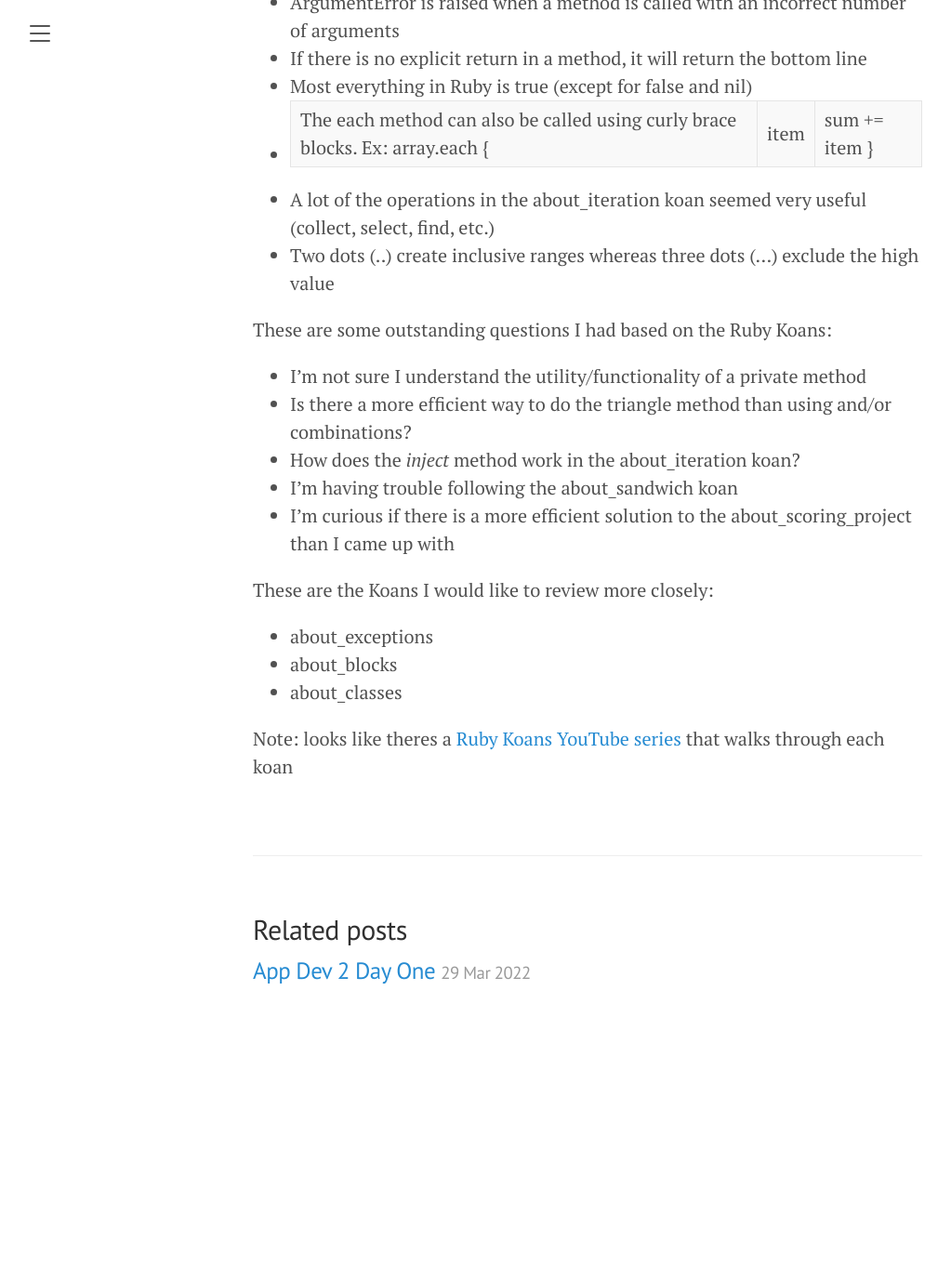
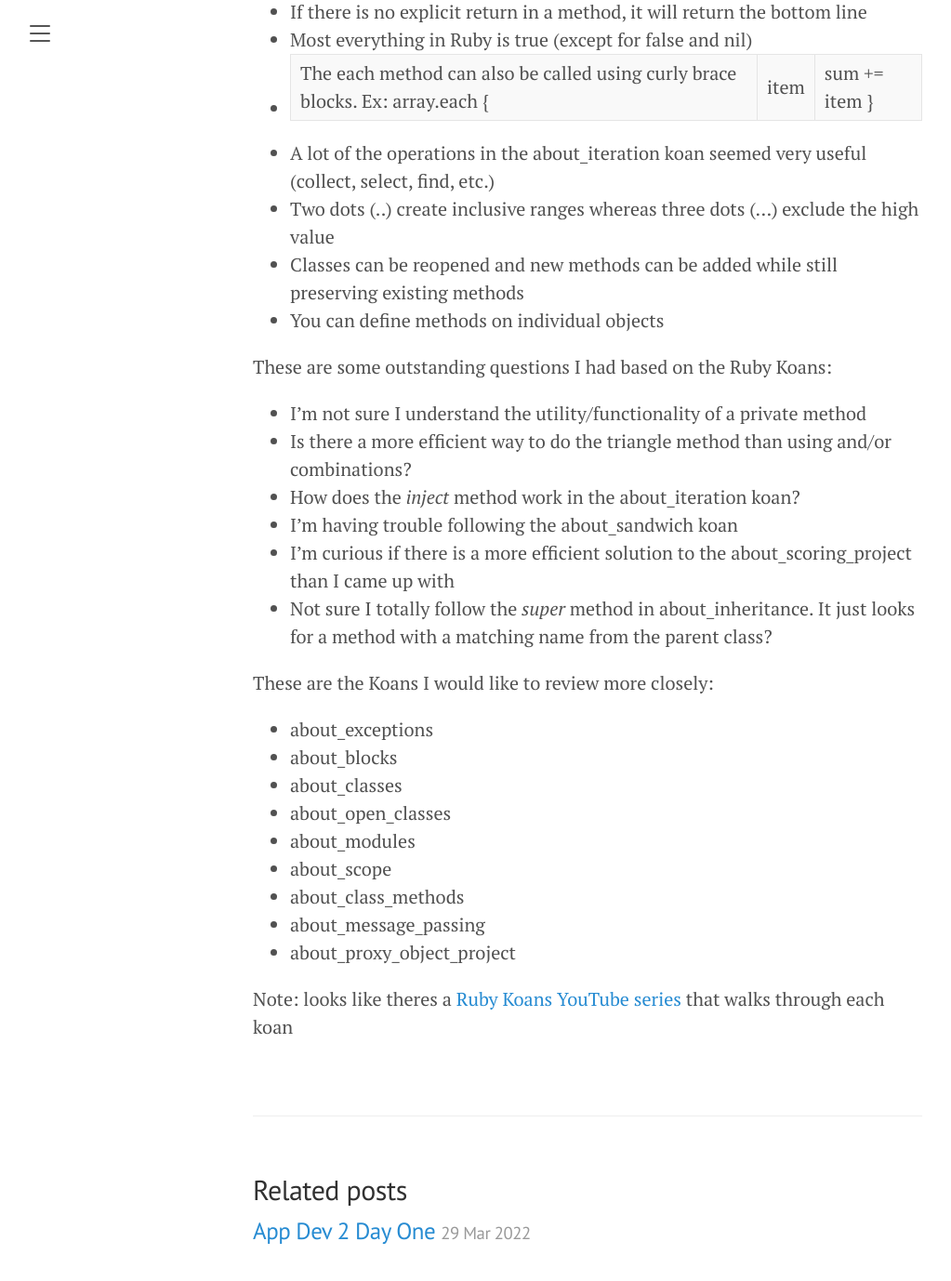
Before and after one commit to cbulzoni/journal, a Jekyll site: the page built from _posts/2022-03-29-three-things-i-learned-from-the-ruby-koans.md, in a window 1280 px wide and 1400 px high, scrolled down 464 px. Shown: the top 1378 px of the window at 93% size, without its empty margins (8-1031 px from the left). Built offline with Jekyll 4.4.1, drawn with Linux system fonts in a browser that asks for light colours; before the commit the page ends 1584 px from its top, so only the background shows below that; some of the changed text lies outside the part shown.

Commit message:
Update 2022-03-29-three-things-i-learned-from-the-ruby-koans.md

```diff
--- a/_posts/2022-03-29-three-things-i-learned-from-the-ruby-koans.md
+++ b/_posts/2022-03-29-three-things-i-learned-from-the-ruby-koans.md
@@ -13,6 +13,8 @@ Here are some things I learned from [The Ruby Koans](http://rubykoans.com/):
  - The each method can also be called using curly brace blocks. Ex: array.each { |item| sum += item }
  - A lot of the operations in the about_iteration koan seemed very useful (collect, select, find, etc.)
  - Two dots (..) create inclusive ranges whereas three dots (...) exclude the high value
+ - Classes can be reopened and new methods can be added while still preserving existing methods
+ - You can define methods on individual objects
 
 These are some outstanding questions I had based on the Ruby Koans:
 
@@ -21,11 +23,18 @@ These are some outstanding questions I had based on the Ruby Koans:
  - How does the _inject_ method work in the about_iteration koan?
  - I'm having trouble following the about_sandwich koan
  - I'm curious if there is a more efficient solution to the about_scoring_project than I came up with
+ - Not sure I totally follow the _super_ method in about_inheritance. It just looks for a method with a matching name from the parent class?
 
 These are the Koans I would like to review more closely:
 
  - about_exceptions
  - about_blocks
  - about_classes
+ - about_open_classes
+ - about_modules
+ - about_scope
+ - about_class_methods
+ - about_message_passing
+ - about_proxy_object_project
 
 Note: looks like theres a [Ruby Koans YouTube series](https://www.youtube.com/watch?v=H0jPLFE17do&list=PL3vpzVxKa3PiKKQf5HeXJJGZO-M1MVyfi) that walks through each koan
```
Also changed, not shown: other parts of _posts/2022-03-29-three-things-i-learned-from-the-ruby-koans.md (+1 -1 lines).
